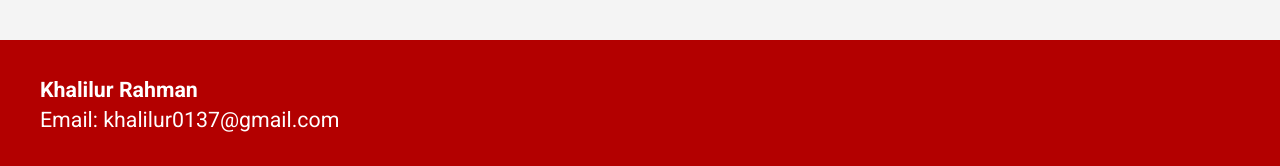
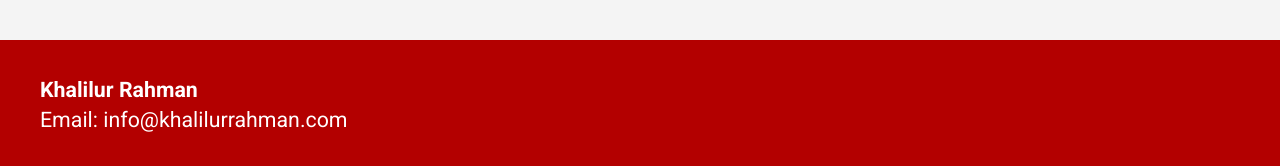
Before and after one commit to KayeSev97/KayeSev97.github.io, a Jekyll site: the page built from index.md, in a window 1280 px wide. Shown: the part 927-1093 px from the top of the page. Built offline with Jekyll 4.4.1, drawn with Linux system fonts in a browser that asks for light colours.

Commit message:
Footer update email

```diff
--- a/_includes/footer.html
+++ b/_includes/footer.html
@@ -2,7 +2,7 @@
   <div class="footer-container">
     <div class="footer-left">
       <p><strong>Khalilur Rahman</strong></p>
-      <p>Email: khalilur0137@gmail.com</p>
+      <p>Email: info@khalilurrahman.com</p>
     </div>
     <!--<div class="footer-right">
       <a href="https://linkedin.com" target="_blank" class="social-icon linkedin" aria-label="LinkedIn"></a>
```
